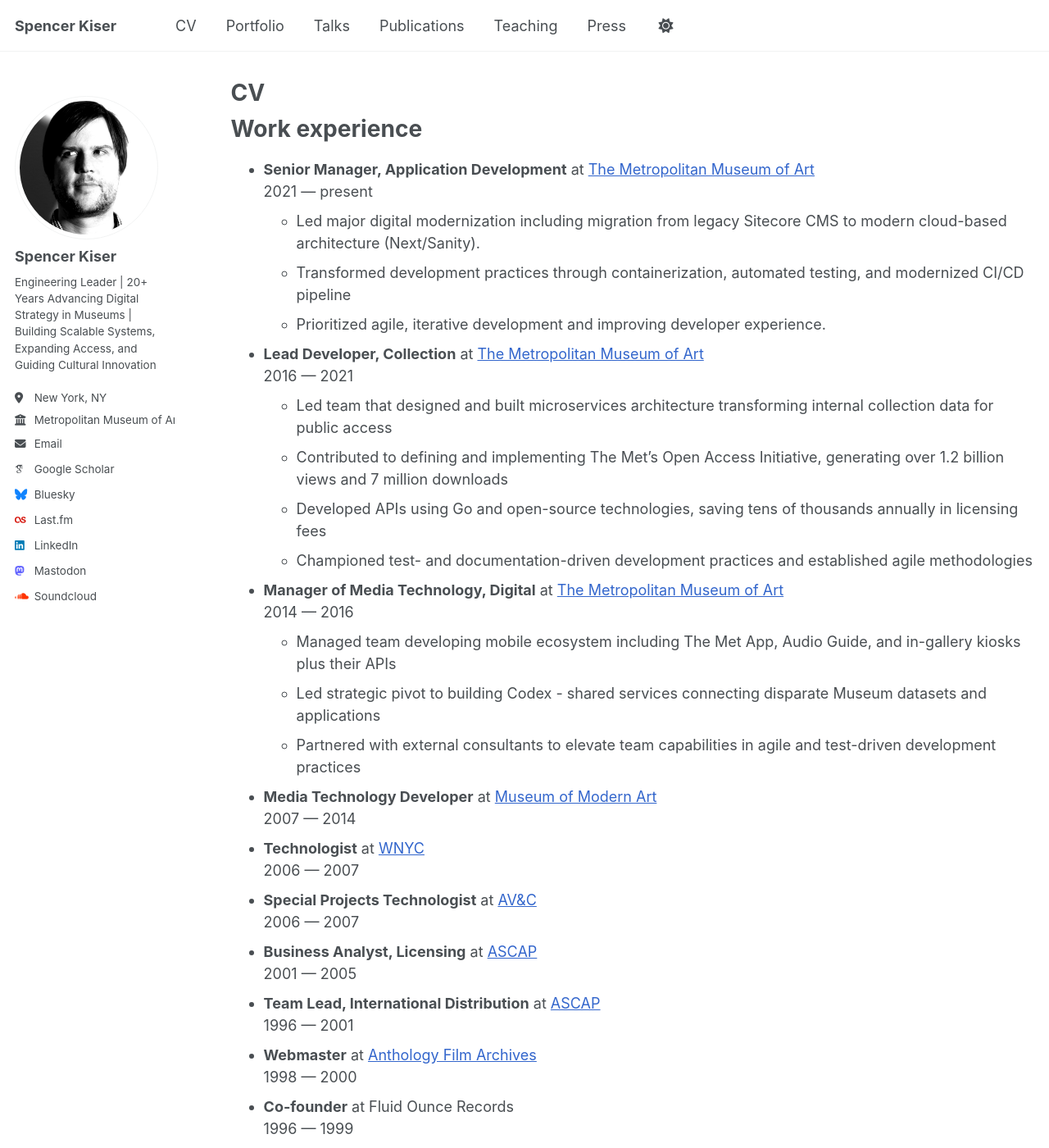
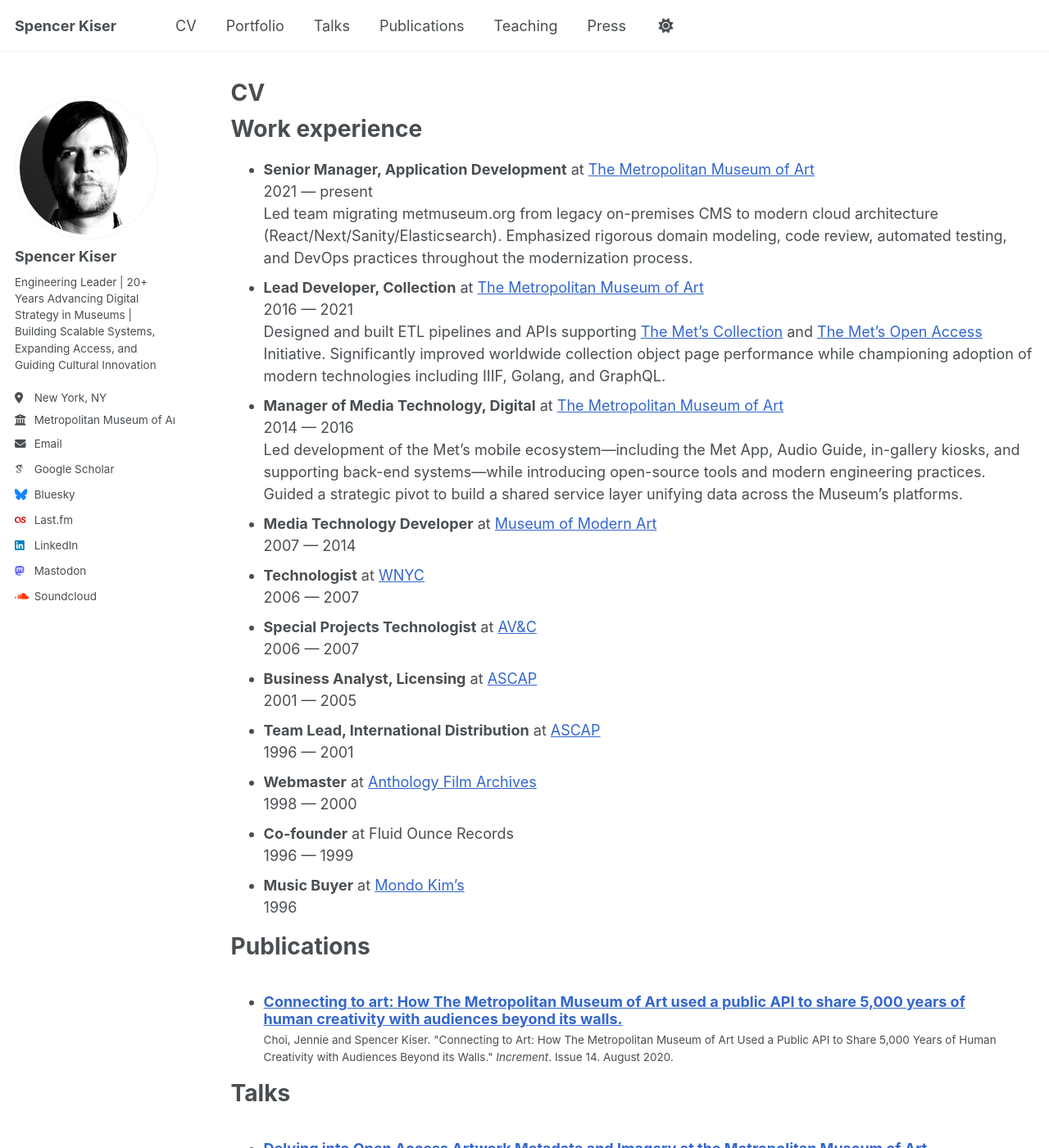
Before and after one commit to spencerk/spencerk.github.io, a Jekyll site: the page built from _pages/cv.md, in a window 1280 px wide and 1400 px high. Shown: the whole window at 82% size. Built offline with Jekyll 4.4.1, drawn with Linux system fonts in a browser that asks for light colours; some web fonts are replaced.

Commit message:
shorter cv blurbs

```diff
--- a/_pages/cv.md
+++ b/_pages/cv.md
@@ -12,21 +12,14 @@
 Work experience
 ===
 * **Senior Manager, Application Development** at [The Metropolitan Museum of Art](https://www.metmuseum.org/)
- 2021 — present
-  - Led major digital modernization including migration from legacy Sitecore CMS to modern cloud-based architecture (Next/Sanity).
-  - Transformed development practices through containerization, automated testing, and modernized CI/CD pipeline
-  - Prioritized agile, iterative development and improving developer experience.
+  2021 — present
+  Led team migrating metmuseum.org from legacy on-premises CMS to modern cloud architecture (React/Next/Sanity/Elasticsearch). Emphasized rigorous domain modeling, code review, automated testing, and DevOps practices throughout the modernization process.
 * **Lead Developer, Collection** at [The Metropolitan Museum of Art](https://www.metmuseum.org/)
   2016 — 2021
-  - Led team that designed and built microservices architecture transforming internal collection data for public access
-  - Contributed to defining and implementing The Met's Open Access Initiative, generating over 1.2 billion views and 7 million downloads
-  - Developed APIs using Go and open-source technologies, saving tens of thousands annually in licensing fees
-  - Championed test- and documentation-driven development practices and established agile methodologies
+  Designed and built ETL pipelines and APIs supporting [The Met's Collection](https://www.metmuseum.org/art/collection) and [The Met's Open Access](https://www.metmuseum.org/about-the-met/policies-and-documents/open-access) Initiative. Significantly improved worldwide collection object page performance while championing adoption of modern technologies including IIIF, Golang, and GraphQL.
 * **Manager of Media Technology, Digital** at [The Metropolitan Museum of Art](https://www.metmuseum.org/)
   2014 — 2016
-  - Managed team developing mobile ecosystem including The Met App, Audio Guide, and in-gallery kiosks plus their APIs
-  - Led strategic pivot to building Codex - shared services connecting disparate Museum datasets and applications
-  - Partnered with external consultants to elevate team capabilities in agile and test-driven development practices
+  Led development of the Met’s mobile ecosystem—including the Met App, Audio Guide, in-gallery kiosks, and supporting back-end systems—while introducing open-source tools and modern engineering practices. Guided a strategic pivot to build a shared service layer unifying data across the Museum’s platforms.
 * **Media Technology Developer** at [Museum of Modern Art](https://www.moma.org/)
   2007 — 2014
 * **Technologist** at [WNYC](https://www.wnyc.org/)
```
